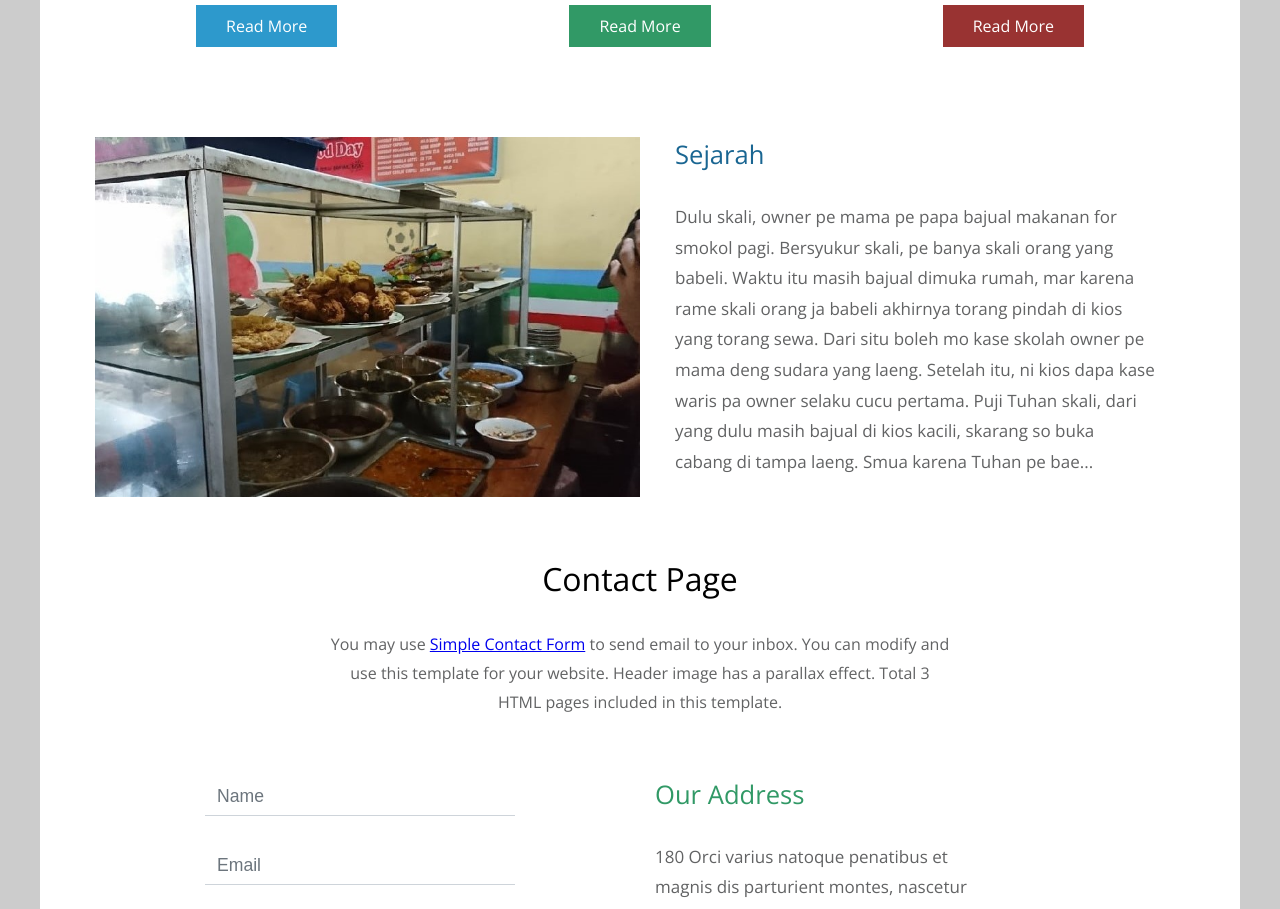
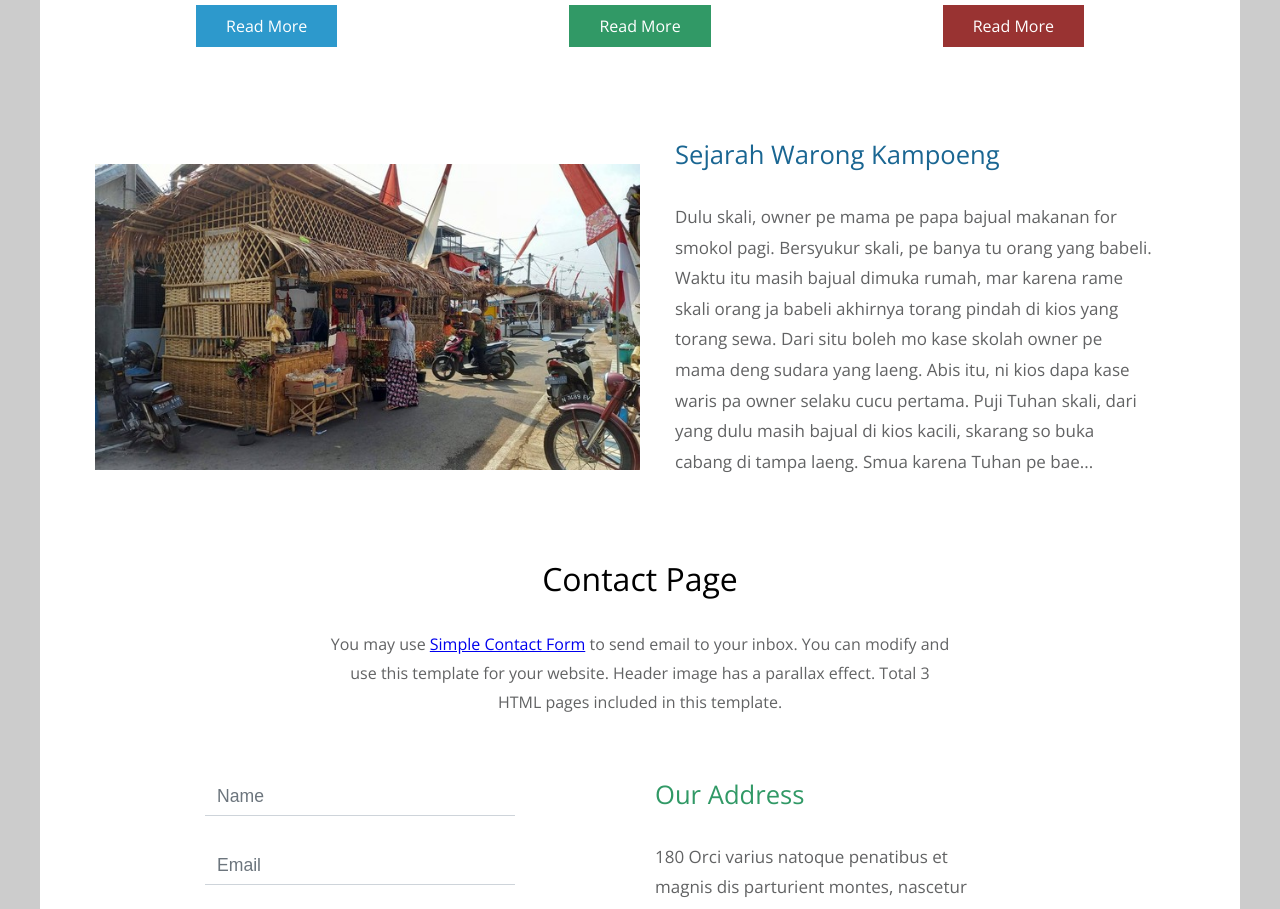
Before and after one commit to SherrenKalalo/GroupProject, a React (Create React App) app: page / in a window 1280 px wide. Shown: the part 3780-4689 px from the top of the page. Built offline with nearby package versions, Linux system fonts and the light colour scheme; data requests are answered from the project's data file.

Commit message:
edit pic and text in history

```diff
--- a/src/components/About.js
+++ b/src/components/About.js
@@ -116,10 +116,10 @@
     <div className="row">
       <div className="col-12">
         <div className="tm-history-inner">
-          <img src="img/sejarah.jpg" alt="Image" className="img-fluid tm-history-img" />
+          <img src="img/sejarah-2.jpg" alt="Image" className="img-fluid tm-history-img" />
           <div className="tm-history-text">
-            <h4 className="tm-history-title">Sejarah</h4>
-            <p className="tm-mb-p">Dulu skali, owner pe mama pe papa bajual makanan for smokol pagi. Bersyukur skali, pe banya skali orang yang babeli. Waktu itu masih bajual dimuka rumah, mar karena rame skali orang ja babeli akhirnya torang pindah di kios yang torang sewa. Dari situ boleh mo kase skolah owner pe mama deng sudara yang laeng. Setelah itu, ni kios dapa kase waris pa owner selaku cucu pertama. Puji Tuhan skali, dari yang dulu masih bajual di kios kacili, skarang so buka cabang di tampa laeng. Smua karena Tuhan pe bae...</p>
+            <h4 className="tm-history-title">Sejarah Warong Kampoeng</h4>
+            <p className="tm-mb-p">Dulu skali, owner pe mama pe papa bajual makanan for smokol pagi. Bersyukur skali, pe banya tu orang yang babeli. Waktu itu masih bajual dimuka rumah, mar karena rame skali orang ja babeli akhirnya torang pindah di kios yang torang sewa. Dari situ boleh mo kase skolah owner pe mama deng sudara yang laeng. Abis itu, ni kios dapa kase waris pa owner selaku cucu pertama. Puji Tuhan skali, dari yang dulu masih bajual di kios kacili, skarang so buka cabang di tampa laeng. Smua karena Tuhan pe bae...</p>
           </div>
         </div>
       </div>
```
Also changed, not shown: public/img/sejarah-2.jpg (added).
